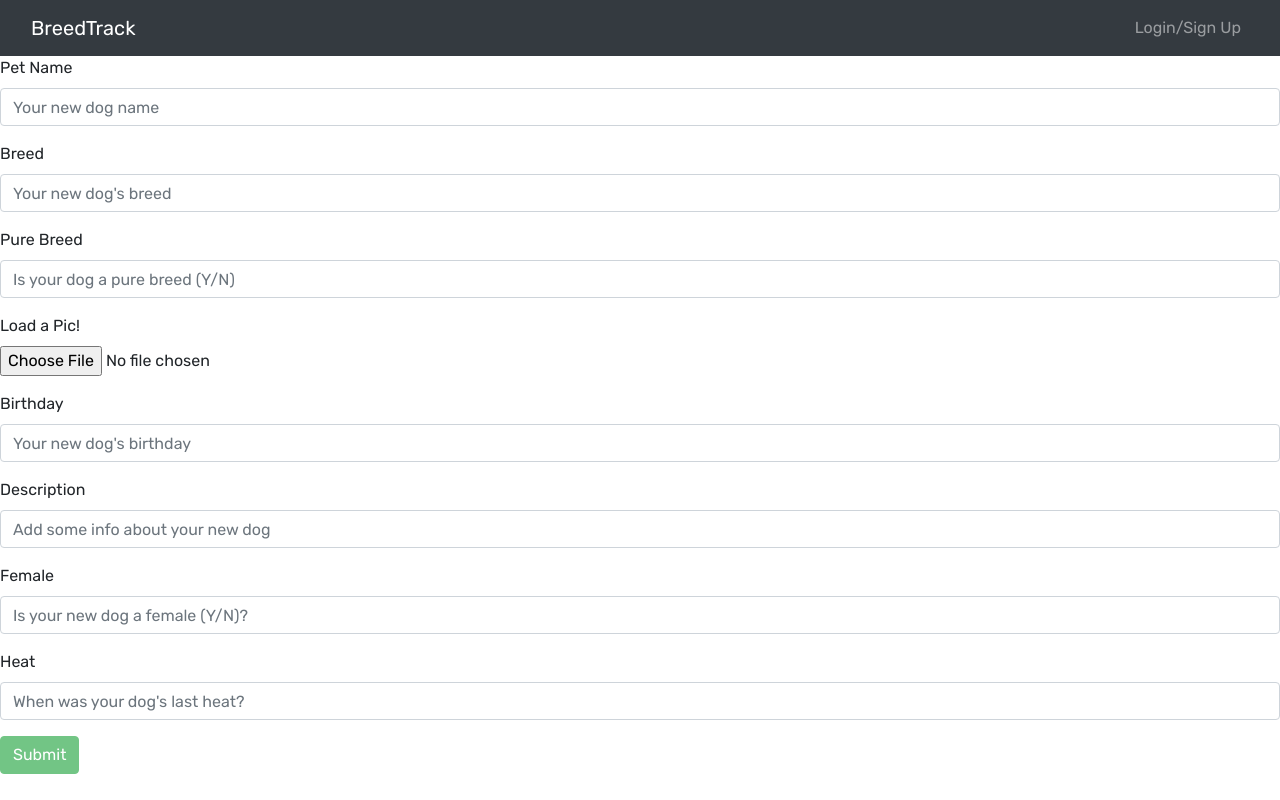
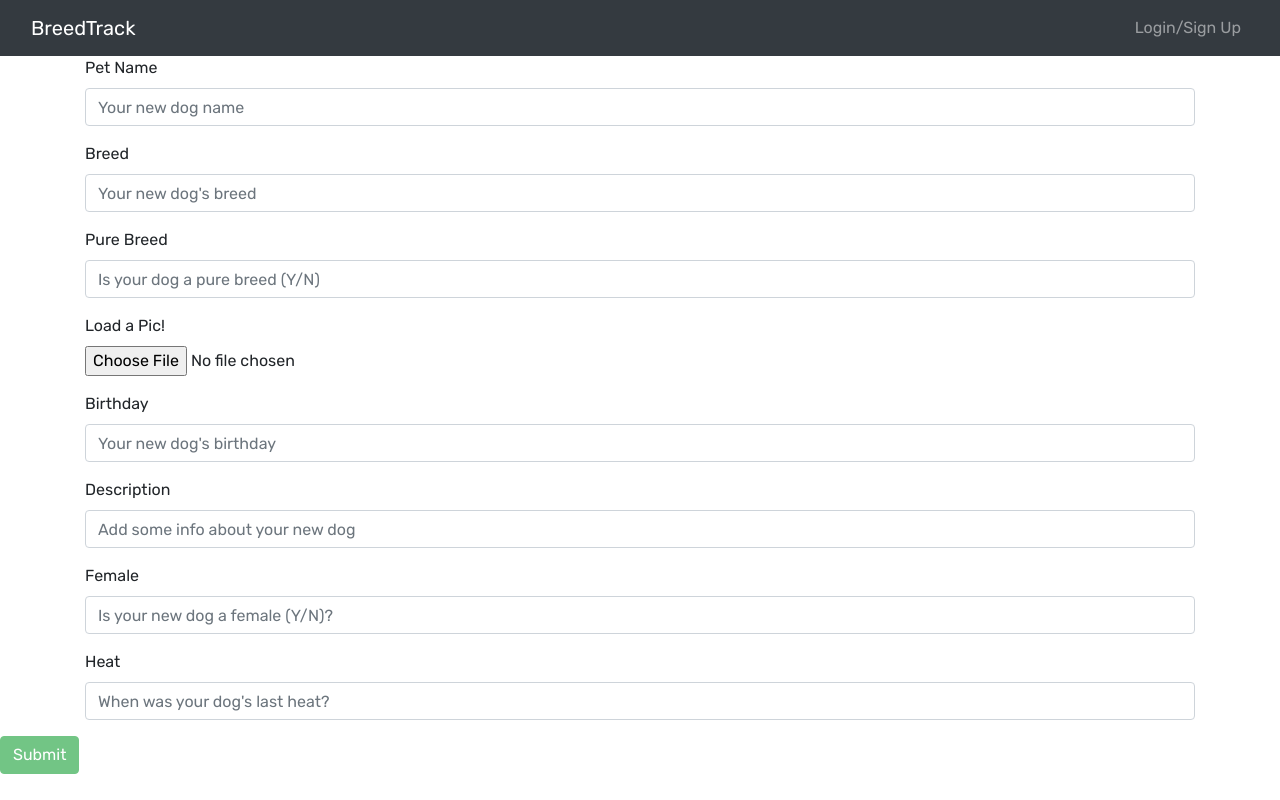
Before and after one commit to RauchDavis13/BitchTrak, a React (Create React App) app in the folder client/: page /addPets in a window 1280 px wide. Built offline with nearby package versions, Linux system fonts and the light colour scheme.

Commit message:
Sized the input fields on the Add Pet page

```diff
--- a/client/src/components/AddPet.js
+++ b/client/src/components/AddPet.js
@@ -1,5 +1,9 @@
 import React, { useState, useEffect } from "react";
-import { Form, Button, Alert } from "react-bootstrap";
+import { Form, Button, Alert, Row, Container } from "react-bootstrap";
+import { DatePicker, Date } from "react-datepicker";
+
+// CSS Modules, react-datepicker-cssmodules.css
+import "react-datepicker/dist/react-datepicker.css";
 
 import { useMutation } from "@apollo/client";
 import { SAVE_PET } from "../utils/mutations";
@@ -7,6 +11,10 @@ import { SAVE_PET } from "../utils/mutations";
 import Auth from "../utils/auth";
 
 const SavePetform = () => {
+
+
+
+
   // set initial form state
   const [petFormData, setPetFormData] = useState({
     petId: "",
@@ -19,6 +27,8 @@ const SavePetform = () => {
     female: "",
     lastHeat: "",
   });
+
+
 
   console.log(petFormData);
 
@@ -94,6 +104,7 @@ const SavePetform = () => {
         </Alert>
 
         <Form.Group>
+          <Container>
             <Form.Label htmlFor="petName">Pet Name</Form.Label>
             <Form.Control
               type="petName"
@@ -106,9 +117,11 @@ const SavePetform = () => {
             <Form.Control.Feedback type="invalid">
               Pet name is required!
             </Form.Control.Feedback>
+          </Container>
         </Form.Group>
 
         <Form.Group>
+          <Container>
             <Form.Label htmlFor="breed">Breed</Form.Label>
             <Form.Control
               type="breed"
@@ -117,9 +130,11 @@ const SavePetform = () => {
               onChange={handleInputChange}
               value={petFormData.breed}
             />
+          </Container>
         </Form.Group>
 
         <Form.Group>
+          <Container>
             <Form.Label htmlFor="purebreed">Pure Breed</Form.Label>
             <Form.Control
               type="pureBreed"
@@ -128,9 +143,11 @@ const SavePetform = () => {
               onChange={handleInputChange}
               value={petFormData.pureBreed}
             />
+          </Container>
         </Form.Group>
 
         <Form.Group>
+          <Container>
             <Form.Label htmlFor="image">Load a Pic!</Form.Label>
             <Form.Control
               type="file"
@@ -139,9 +156,12 @@ const SavePetform = () => {
               onChange={handleInputChange}
               value={petFormData.image}
             />
+          </Container>
         </Form.Group>
 
+
         <Form.Group>
+          <Container>
             <Form.Label htmlFor="petBday">Birthday</Form.Label>
             <Form.Control
               type="petBDay"
@@ -150,9 +170,12 @@ const SavePetform = () => {
               onChange={handleInputChange}
               value={petFormData.petBDay}
             />
+          </Container>
         </Form.Group>
 
+
         <Form.Group>
+          <Container>
             <Form.Label htmlFor="petDescription">Description</Form.Label>
             <Form.Control
               type="petDescription"
@@ -161,9 +184,11 @@ const SavePetform = () => {
               onChange={handleInputChange}
               value={petFormData.petDescription}
             />
+          </Container>
         </Form.Group>
 
         <Form.Group>
+          <Container>
             <Form.Label htmlFor="female">Female</Form.Label>
             <Form.Control
               type="female"
@@ -172,9 +197,11 @@ const SavePetform = () => {
               onChange={handleInputChange}
               value={petFormData.female}
             />
+          </Container>
         </Form.Group>
 
         <Form.Group>
+          <Container>
             <Form.Label htmlFor="lastHeat">Heat</Form.Label>
             <Form.Control
               type="lastHeat"
@@ -183,6 +210,7 @@ const SavePetform = () => {
               onChange={handleInputChange}
               value={petFormData.lastHeat}
             />
+          </Container>
         </Form.Group>
 
         <Button
--- a/client/src/index.css
+++ b/client/src/index.css
@@ -1,5 +1,5 @@
 body {
-  font-family: 'Rubik', sans-serif;
+  font-family: "Rubik", sans-serif;
 }
 
 h1,
@@ -8,10 +8,17 @@ h3,
 h4,
 h5,
 h6 {
-  font-family: 'Rubik Mono One', sans-serif;
+  font-family: "Rubik Mono One", sans-serif;
 }
 
 .small {
   font-weight: 300;
   font-style: italic;
 }
+
+.smaller-input {
+  display: flex;
+  justify-content: left;
+  font-size: 12px;
+  padding: 2px 5px;
+}
--- a/package.json
+++ b/package.json
@@ -19,6 +19,7 @@
     "@petfinder/petfinder-js": "^1.0.6",
     "apollo-server-express": "^2.15.0",
     "dotenv": "^16.0.0",
-    "graphiql": "^1.8.3"
+    "graphiql": "^1.8.3",
+    "react-datepicker": "^4.7.0"
   }
 }
```
Also changed, not shown: 1 other file (tests, documents, lock files or other folders). Lines whose indentation alone changed are shown as unchanged.
